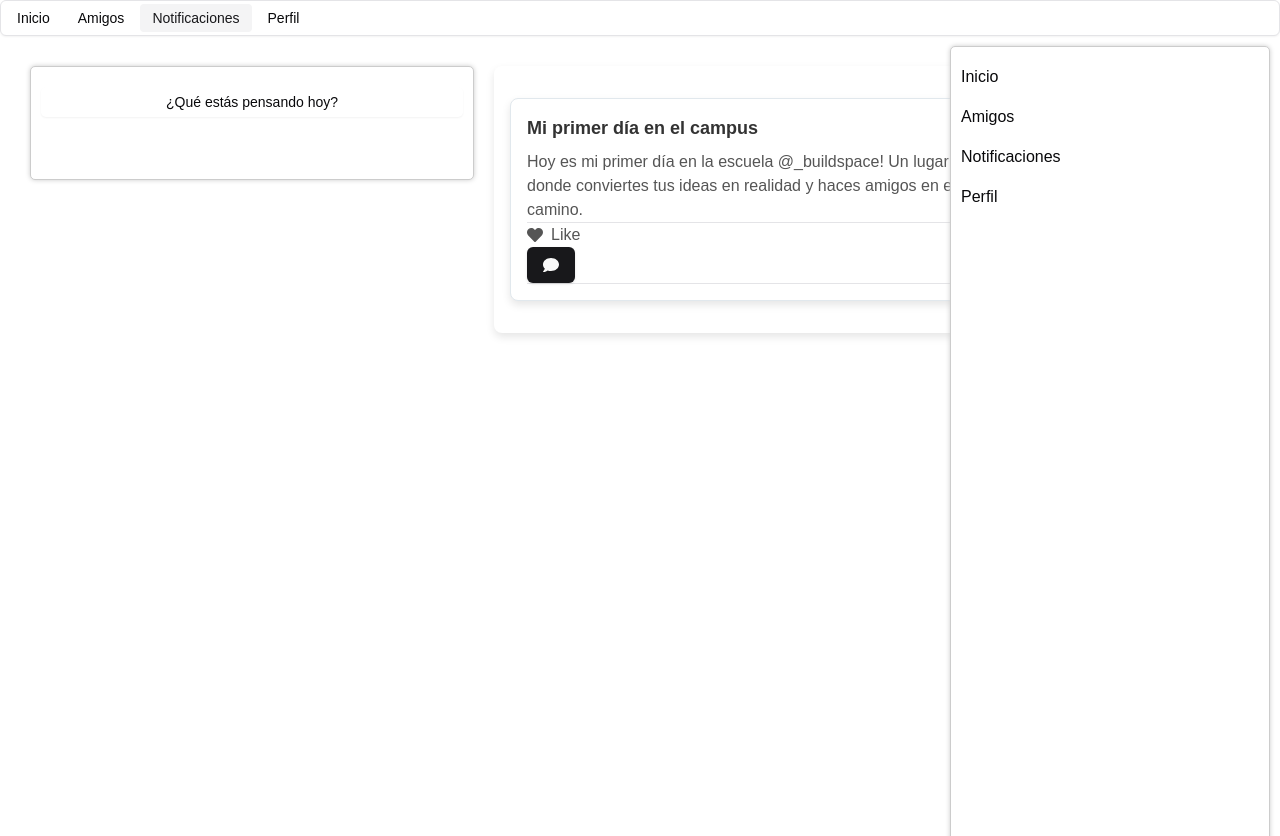
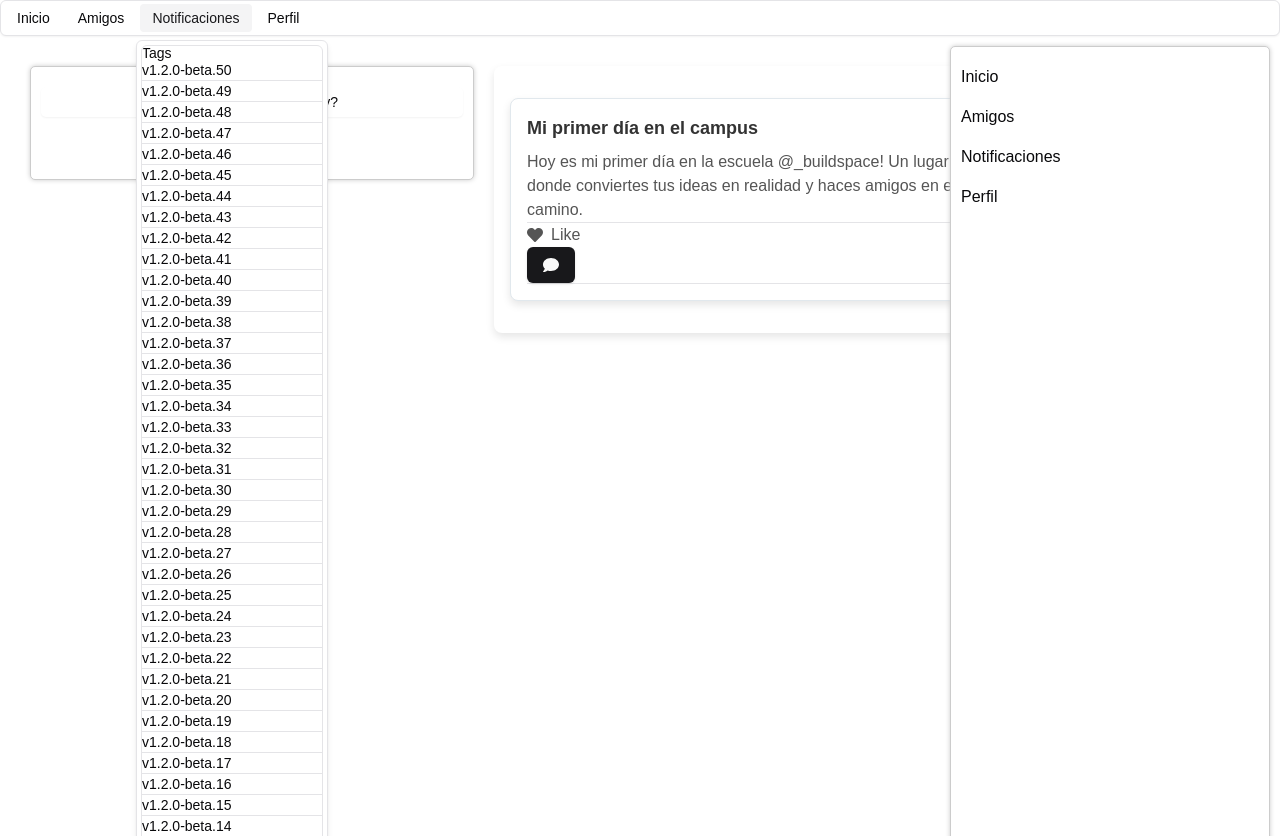
Before and after one commit to GentoBrandon/red_social_web, a Next.js app in the folder frontend/social_network/: page /dashboard in a window 1280 px wide. Both pictures are taken after a click on the button "Notificaciones". Built offline with nearby package versions, Linux system fonts and the light colour scheme.

Commit message:
Integracion de notificaciones

```diff
--- a/frontend/social_network/src/component/Nav/NavBar.tsx
+++ b/frontend/social_network/src/component/Nav/NavBar.tsx
@@ -8,7 +8,8 @@ import {
     MenubarRadioItem,
     MenubarSeparator,
     MenubarTrigger,
-  } from "@/components/ui/menubar"
+  } from "@/components/ui/menubar";
+import Notifications from "@/component/Nav/Notifications";
 
 function NavBar() {
     return (
@@ -21,6 +22,9 @@ function NavBar() {
         </MenubarMenu>
         <MenubarMenu>
           <MenubarTrigger>Notificaciones</MenubarTrigger>
+          <MenubarContent>
+            <Notifications />
+          </MenubarContent>
         </MenubarMenu>
         <MenubarMenu>
           <MenubarTrigger>Perfil</MenubarTrigger>
--- /dev/null
+++ b/frontend/social_network/src/component/Nav/Notifications.tsx
@@ -0,0 +1,27 @@
+'use client';
+import * as React from "react"
+
+import { ScrollArea } from "@/components/ui/scroll-area"
+import { Separator } from "@/components/ui/separator"
+
+const tags = Array.from({ length: 50 }).map(
+  (_, i, a) => `v1.2.0-beta.${a.length - i}`
+)
+function ScrollAreaDemo() {
+  return (
+    <ScrollArea className="h-72 w-48 rounded-md border">
+      <div className="p-4">
+        <h4 className="mb-4 text-sm font-medium leading-none">Tags</h4>
+        {tags.map((tag) => (
+            <React.Fragment key={tag}>
+            <div className="text-sm">{tag}</div>
+            <Separator className="my-2" />
+            </React.Fragment>
+        ))}
+        </div>
+
+    </ScrollArea>
+  )
+}
+
+export default ScrollAreaDemo;
```
